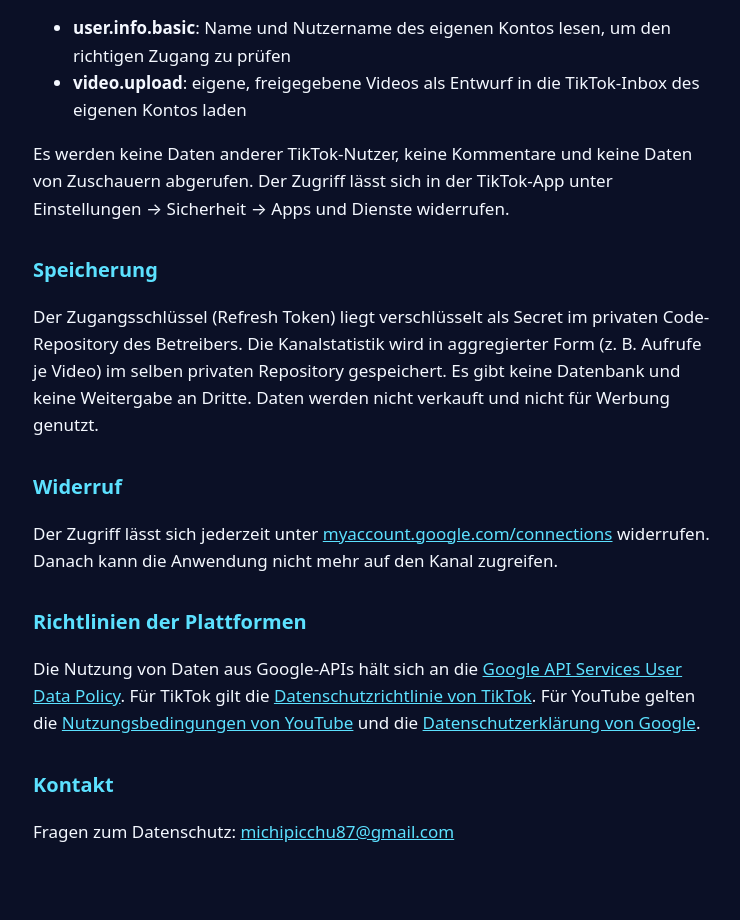
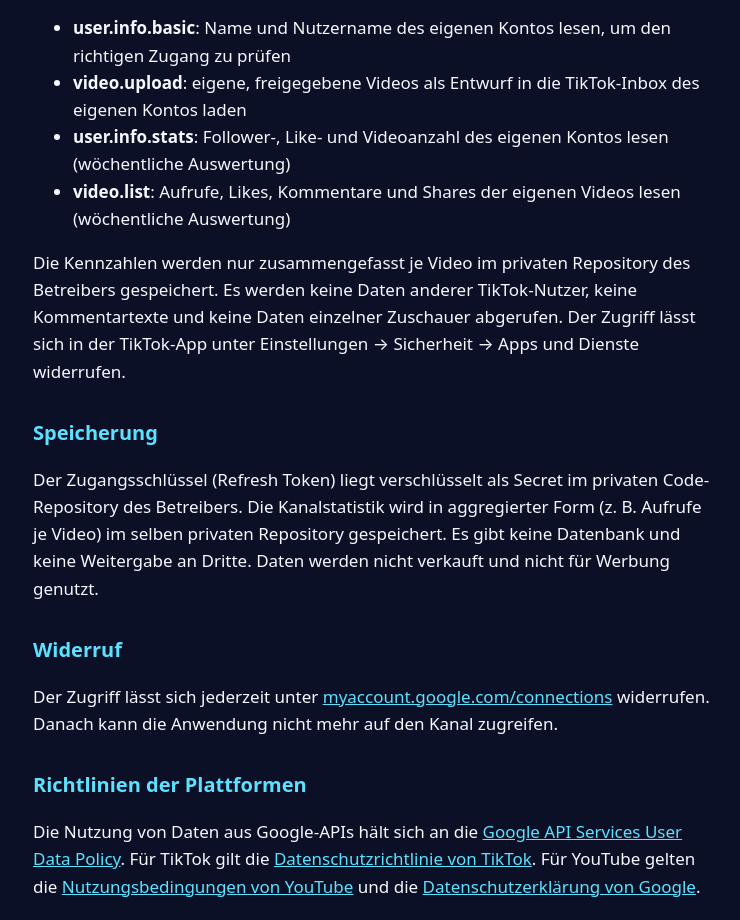
Before and after one commit to no7x/warumeigentlich, a plain HTML site: page datenschutz.html in a window 1280 px wide. Shown: the part 840-1760 px from the top of the page, without its empty margins (267-1007 px from the left). Drawn offline with Linux system fonts and the light colour scheme.

Commit message:
Datenschutz: TikTok-Scopes user.info.stats und video.list
Co-Authored-By: Claude Opus 5.5 <noreply@anthropic.com>
Claude-Session: https://claude.ai/code/session_01HYrCAZmyeUQ1eHnB1Rr6ZU

```diff
--- a/datenschutz.html
+++ b/datenschutz.html
@@ -25,8 +25,10 @@ auf den eigenen Kanal des Betreibers zu. Andere Personen melden sich nicht an.</
 <ul>
 <li><b>user.info.basic</b>: Name und Nutzername des eigenen Kontos lesen, um den richtigen Zugang zu prüfen</li>
 <li><b>video.upload</b>: eigene, freigegebene Videos als Entwurf in die TikTok-Inbox des eigenen Kontos laden</li>
+<li><b>user.info.stats</b>: Follower-, Like- und Videoanzahl des eigenen Kontos lesen (wöchentliche Auswertung)</li>
+<li><b>video.list</b>: Aufrufe, Likes, Kommentare und Shares der eigenen Videos lesen (wöchentliche Auswertung)</li>
 </ul>
-<p>Es werden keine Daten anderer TikTok-Nutzer, keine Kommentare und keine Daten von Zuschauern abgerufen.
+<p>Die Kennzahlen werden nur zusammengefasst je Video im privaten Repository des Betreibers gespeichert. Es werden keine Daten anderer TikTok-Nutzer, keine Kommentartexte und keine Daten einzelner Zuschauer abgerufen.
 Der Zugriff lässt sich in der TikTok-App unter Einstellungen → Sicherheit → Apps und Dienste widerrufen.</p>
 
 <h2>Speicherung</h2>
```
